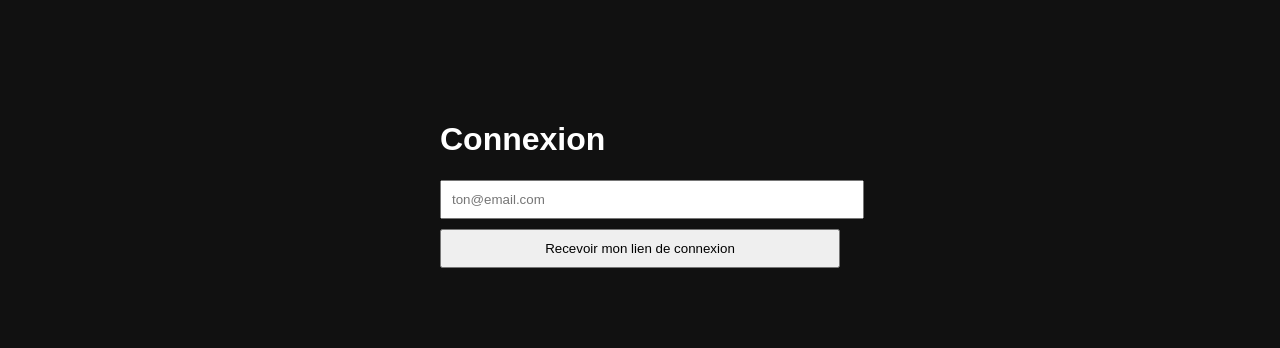
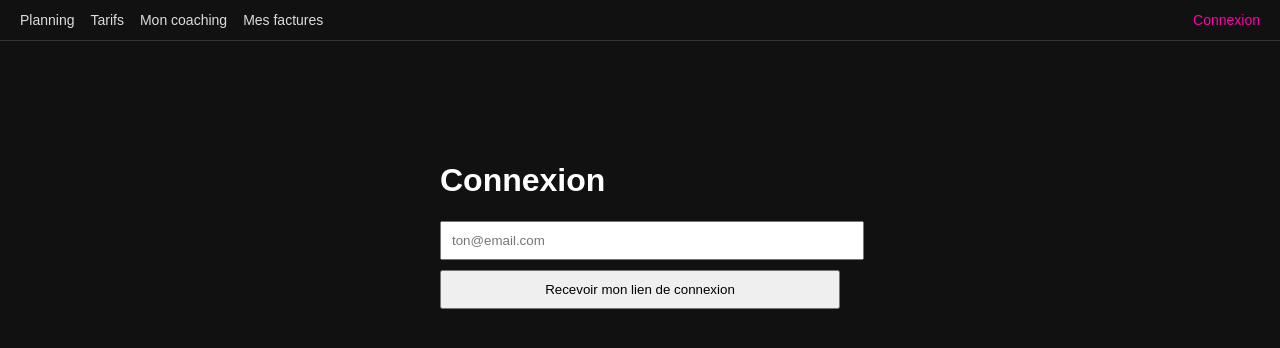
Before and after one commit to MovementPracticeBordeaux/mpb-booking, a Next.js app: page /login in a window 1280 px wide. Shown: the top 348 px of the page. Built offline with nearby package versions, Linux system fonts and the light colour scheme; no server answers.

Commit message:
Ajout de la navigation globale + affichage des erreurs sur les boutons Acheter

```diff
--- a/app/layout.tsx
+++ b/app/layout.tsx
@@ -1,12 +1,44 @@
+import { supabaseServer } from '@/lib/supabase-server';
+
 export const metadata = {
   title: 'Movement Practice Bordeaux - Réservation',
   description: 'Planning et réservation des cours Movement Practice Bordeaux',
 };
 
-export default function RootLayout({ children }: { children: React.ReactNode }) {
+const LIENS = [
+  { href: '/', label: 'Planning' },
+  { href: '/tarifs', label: 'Tarifs' },
+  { href: '/coaching', label: 'Mon coaching' },
+  { href: '/factures', label: 'Mes factures' },
+];
+
+export default async function RootLayout({ children }: { children: React.ReactNode }) {
+  const supabase = supabaseServer();
+  const { data: { user } } = await supabase.auth.getUser();
+  let estAdmin = false;
+  if (user) {
+    const { data: profil } = await supabase.from('profiles').select('role').eq('id', user.id).single();
+    estAdmin = profil?.role === 'admin';
+  }
+
   return (
     <html lang="fr">
       <body style={{ fontFamily: 'sans-serif', margin: 0, background: '#111', color: '#fff' }}>
+        <nav style={{
+          display: 'flex', flexWrap: 'wrap', gap: 16, padding: '12px 20px',
+          borderBottom: '1px solid #333', alignItems: 'center', fontSize: 14,
+        }}>
+          {LIENS.map((l) => (
+            <a key={l.href} href={l.href} style={{ color: '#ddd', textDecoration: 'none' }}>{l.label}</a>
+          ))}
+          {estAdmin && <a href="/admin" style={{ color: '#f0a', textDecoration: 'none' }}>Admin</a>}
+          <span style={{ flex: 1 }} />
+          {user ? (
+            <span style={{ color: '#888' }}>{user.email}</span>
+          ) : (
+            <a href="/login" style={{ color: '#f0a', textDecoration: 'none' }}>Connexion</a>
+          )}
+        </nav>
         {children}
       </body>
     </html>
```
Also changed, not shown: app/tarifs/page.tsx (+9 -1 lines).
